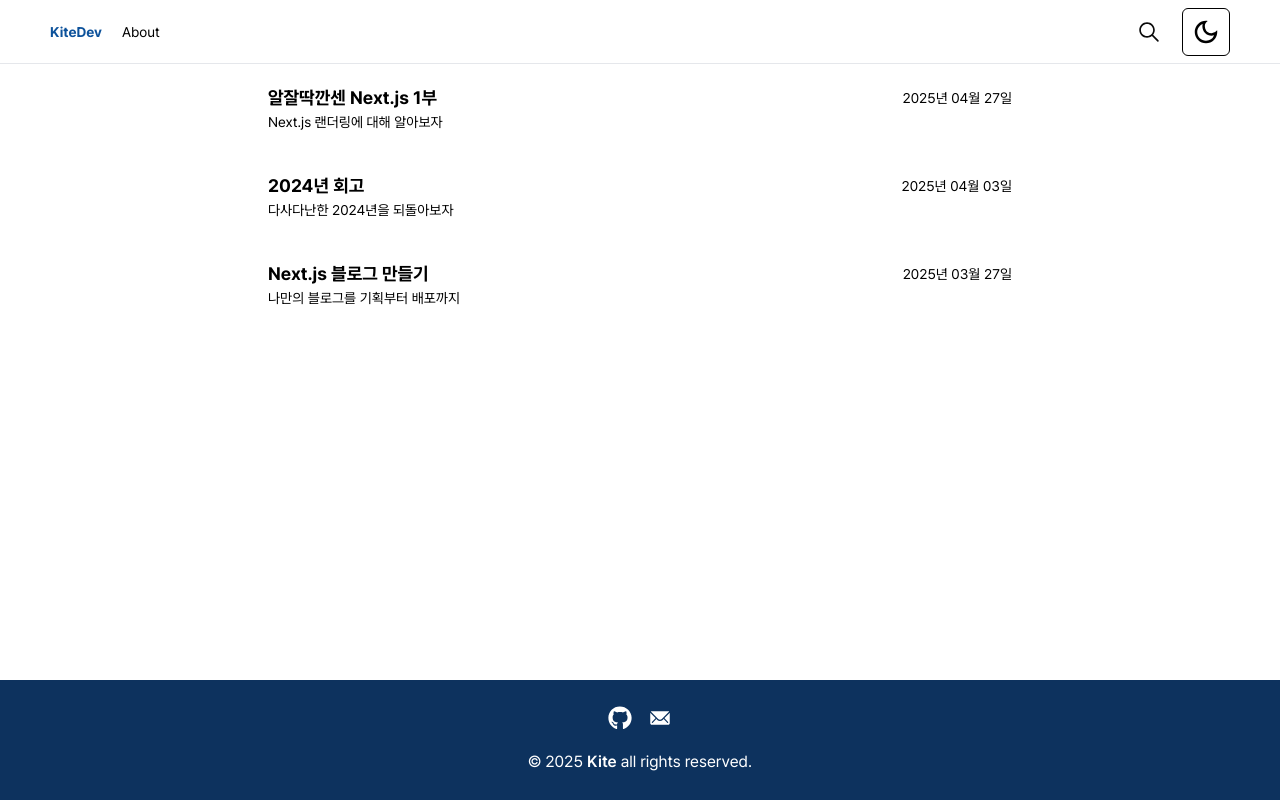
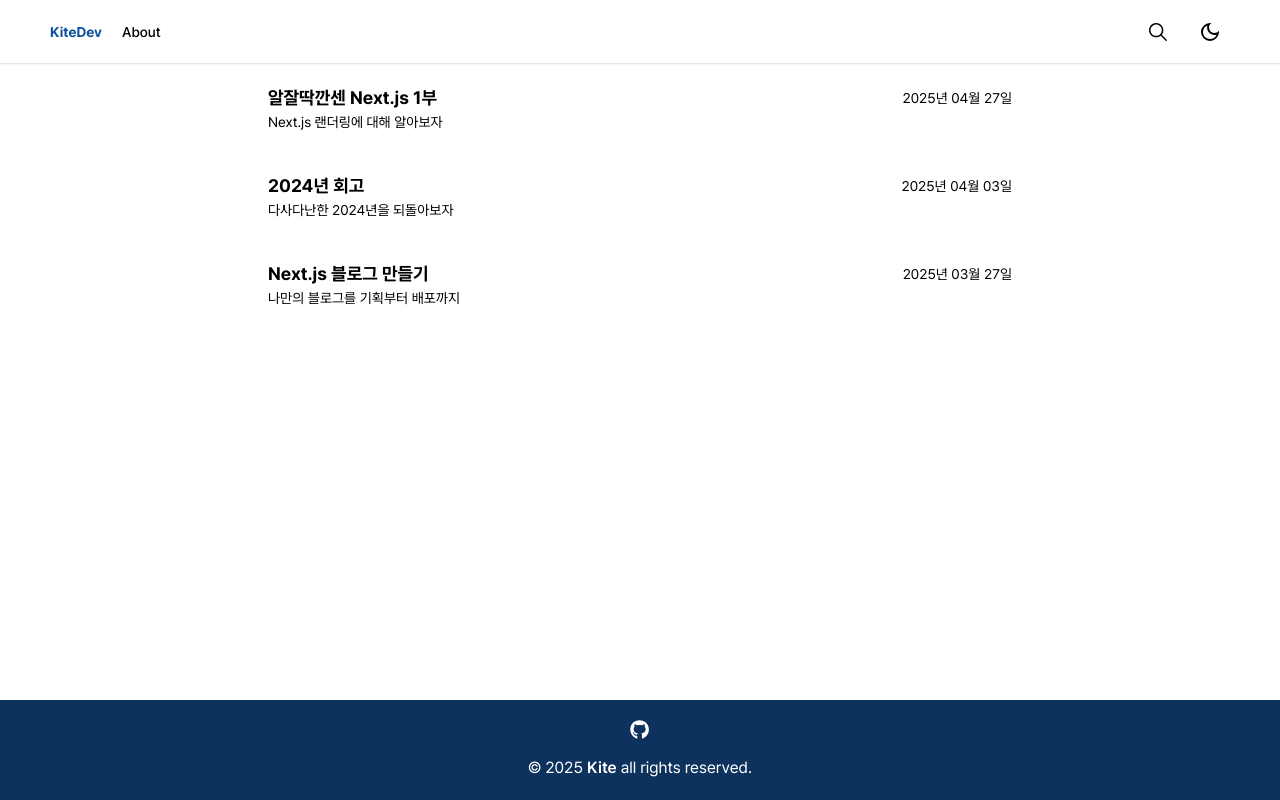
Before and after one commit to Blue-Kite/Blog, a Next.js app: page / in a window 1280 px wide. Built offline with nearby package versions, Linux system fonts and the light colour scheme.

Commit message:
style: header, footer 스타일 수정

```diff
--- a/src/components/layouts/Footer.tsx
+++ b/src/components/layouts/Footer.tsx
@@ -2,17 +2,13 @@
 
 import Link from 'next/link';
 import { FaGithub } from 'react-icons/fa';
-import { IoIosMail } from 'react-icons/io';
 
 export const Footer = () => {
   return (
-    <footer className='flex h-[120px] flex-col items-center justify-center gap-1 bg-blue-950 text-center print:hidden'>
-      <div className='mb-4 flex justify-center gap-4'>
-        <Link href='https://github.com/Blue-Kite' target='_blank'>
-          <FaGithub size={24} color='white' />
-        </Link>
-        <IoIosMail size={24} color='white' />
-      </div>
+    <footer className='flex h-[80px] flex-col items-center justify-between bg-blue-950 py-3 text-center sm:h-[100px] sm:py-5 print:hidden'>
+      <Link href='https://github.com/Blue-Kite' target='_blank'>
+        <FaGithub className='h-[1.2rem] w-[1.2rem]' color='white' />
+      </Link>
       <div className='text-white'>
         © {`${new Date().getFullYear()} `}
         <span className='font-semibold'>Kite</span> all rights reserved.
--- a/src/components/layouts/Header.tsx
+++ b/src/components/layouts/Header.tsx
@@ -12,9 +12,9 @@ export const Header = () => {
   const posts = getAllPosts();
 
   return (
-    <header className='flex h-[64px] w-full flex-col items-center justify-center border-b px-[50px]'>
+    <header className='flex h-[40px] w-full flex-col items-center justify-center border-b px-4 shadow-sm sm:h-[64px] sm:px-[50px]'>
       <div className='flex h-full w-full items-center justify-between'>
-        <div className='flex flex-row items-center gap-[20px] font-poppins'>
+        <div className='flex flex-row items-center gap-[20px]'>
           {navList.map((navItem) => (
             <NavItem key={navItem.name} name={navItem.name} href={navItem.href} />
           ))}
--- a/src/components/layouts/nav/NavItem.tsx
+++ b/src/components/layouts/nav/NavItem.tsx
@@ -20,7 +20,7 @@ export const NavItem = ({ name, href }: Props) => {
     <Link
       href={href}
       className={cn(
-        'hover:text-primary text-center text-sm transition-colors',
+        'hover:text-primary text-center text-sm font-medium transition-colors',
         isActive ? 'font-bold text-blue-900' : '',
       )}
     >
--- a/src/components/layouts/search/Search.tsx
+++ b/src/components/layouts/search/Search.tsx
@@ -36,7 +36,7 @@ export const Search = ({ posts }: SearchProps) => {
     <Dialog>
       <DialogTrigger asChild>
         <Button variant='ghost' size='icon'>
-          <IoIosSearch size={26} className='text-foreground' />
+          <IoIosSearch className='h-[1.5rem] w-[1.5rem]' />
         </Button>
       </DialogTrigger>
       <DialogContent className='w-[90%] rounded-xl border bg-background p-6 text-foreground shadow-lg sm:max-w-2xl'>
--- a/src/components/layouts/theme/ThemeSwitch.tsx
+++ b/src/components/layouts/theme/ThemeSwitch.tsx
@@ -23,13 +23,12 @@ const ThemeSwitch = () => {
   };
 
   return (
-    <Button
-      variant='ghost'
-      size='icon'
-      onClick={handleTheme}
-      className='border border-black transition-all duration-300 dark:border dark:border-white/20 hover:dark:border-white/40'
-    >
-      {theme === 'light' ? <MdOutlineLightMode size={30} /> : <MdOutlineDarkMode size={30} />}
+    <Button variant='ghost' size='icon' onClick={handleTheme} className=''>
+      {theme === 'light' ? (
+        <MdOutlineLightMode className='h-[1.5rem] w-[1.5rem]' />
+      ) : (
+        <MdOutlineDarkMode className='h-[1.5rem] w-[1.5rem]' />
+      )}
       <span className='sr-only'>Toggle theme</span>
     </Button>
   );
--- a/src/components/ui/button.tsx
+++ b/src/components/ui/button.tsx
@@ -20,6 +20,7 @@ const buttonVariants = cva(
       size: {
         default: 'h-10 px-4 py-2',
         sm: 'h-9 rounded-md px-3',
+        xs: 'h-auto rounded-md px-2.5 py-1',
         lg: 'h-11 rounded-md px-8',
         icon: 'aspect-square p-2',
       },
--- a/src/shared/globals.css
+++ b/src/shared/globals.css
@@ -3,13 +3,22 @@
 @tailwind utilities;
 
 :root {
-  --background: hsl(0 0% 100%);
-  --foreground: hsl(0 0% 3.9%);
+  --white: hsl(0 0% 100%);
+  --black: hsl(0 0% 3.9%);
+
+  --background: white;
+  --foreground: var(--black);
+
+  --accent: hsl(210 40% 96.1%);
+  --accent-foreground: hsl(222.2 47.4% 11.2%);
 }
 
 [data-theme='dark'] {
-  --background: hsl(0 0% 3.9%);
-  --foreground: hsl(0 0% 98%);
+  --background: var(--black);
+  --foreground: var(--white);
+
+  --accent: hsl(217.2 32.6% 17.5%);
+  --accent-foreground: hsl(210 40% 98%);
 }
 
 @layer components {
--- a/tailwind.config.ts
+++ b/tailwind.config.ts
@@ -12,6 +12,10 @@ export default {
       colors: {
         background: 'var(--background)',
         foreground: 'var(--foreground)',
+        accent: {
+          DEFAULT: 'var(--accent)',
+          foreground: 'var(--accent-foreground)',
+        },
         blue: {
           '50': '#ecfaff',
           '100': '#d5f2ff',
```
